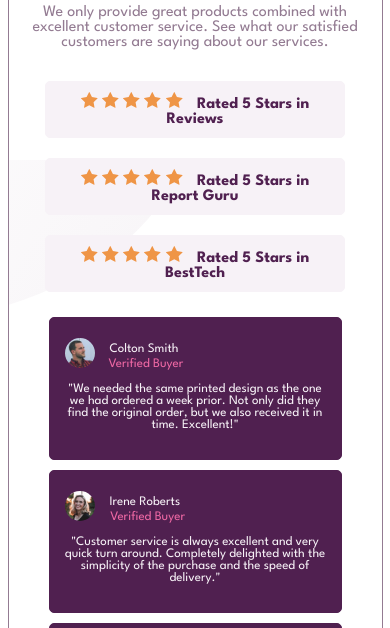
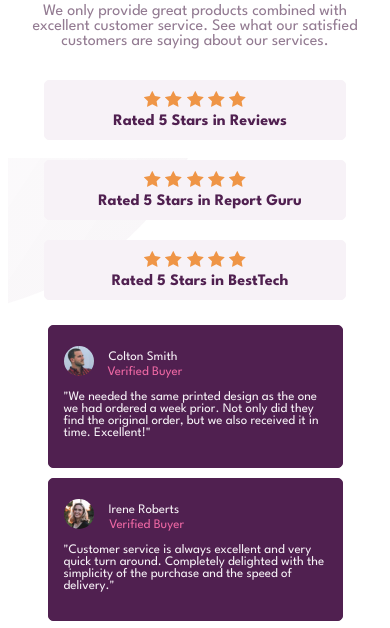
Before and after one commit to TheDeola/social-proof-section-master, a plain HTML site: page index.html in a window 390 px wide. Shown: the part 176-804 px from the top of the page. Drawn offline with Linux system fonts and the light colour scheme.

Commit message:
mobile responsive stats

```diff
--- a/index.html
+++ b/index.html
@@ -26,27 +26,33 @@
         </div>
         <div class="right">
           <div class="rev1 ratings">
+            <div>
               <img src="/images/icon-star.svg" alt="star">
               <img src="/images/icon-star.svg" alt="star">
               <img src="/images/icon-star.svg" alt="star">
               <img src="/images/icon-star.svg" alt="star">
               <img src="/images/icon-star.svg" alt="star">
+            </div>
             <span>Rated 5 Stars in Reviews</span>
           </div>
           <div class="rev2 ratings">
+            <div>
               <img src="/images/icon-star.svg" alt="star">
               <img src="/images/icon-star.svg" alt="star">
               <img src="/images/icon-star.svg" alt="star">
               <img src="/images/icon-star.svg" alt="star">
               <img src="/images/icon-star.svg" alt="star">
+            </div>
             <span>Rated 5 Stars in Report Guru</span>
           </div>
           <div class="rev3 ratings">
+            <div>
               <img src="/images/icon-star.svg" alt="star">
               <img src="/images/icon-star.svg" alt="star">
               <img src="/images/icon-star.svg" alt="star">
               <img src="/images/icon-star.svg" alt="star">
               <img src="/images/icon-star.svg" alt="star">
+            </div>
             <span>Rated 5 Stars in BestTech</span>
           </div>
         </div>
--- a/style.css
+++ b/style.css
@@ -14,7 +14,6 @@ main {
                 url(/images/bg-pattern-bottom-desktop.svg) 50vw 50vh no-repeat;
     max-width: 1100px;
     margin: 50px auto;
-    border: .2px solid hsl(303, 10%, 53%);
     border-radius: 10px;
     padding: 30px 40px;
 }
@@ -40,6 +39,7 @@ main {
     margin-left: 90px;
 }
 .right .ratings {
+    display: flex;
     border: .5px solid hsl(300, 24%, 96%);
     border-radius: 5px;
     width: 90%;
@@ -56,6 +56,7 @@ main {
 }
 .ratings span {
     padding-left: 10px;
+    padding-top: 3px;
 }
 .section {
     display: flex;
@@ -71,6 +72,9 @@ main {
     height: 50%;
     background: hsl(300, 43%, 22%);
     color: hsl(300, 24%, 96%);
+}
+.boxes p {
+    text-align: left;
 }
 .boxes img[src] {
     width: 30px;
@@ -141,6 +145,8 @@ footer {
         display: inline;
     }
     .ratings {
+        display: flex;
+        flex-direction: column;
         margin: 0 auto;
         padding: auto;
     }
```
Lines whose indentation alone changed are shown as unchanged.
